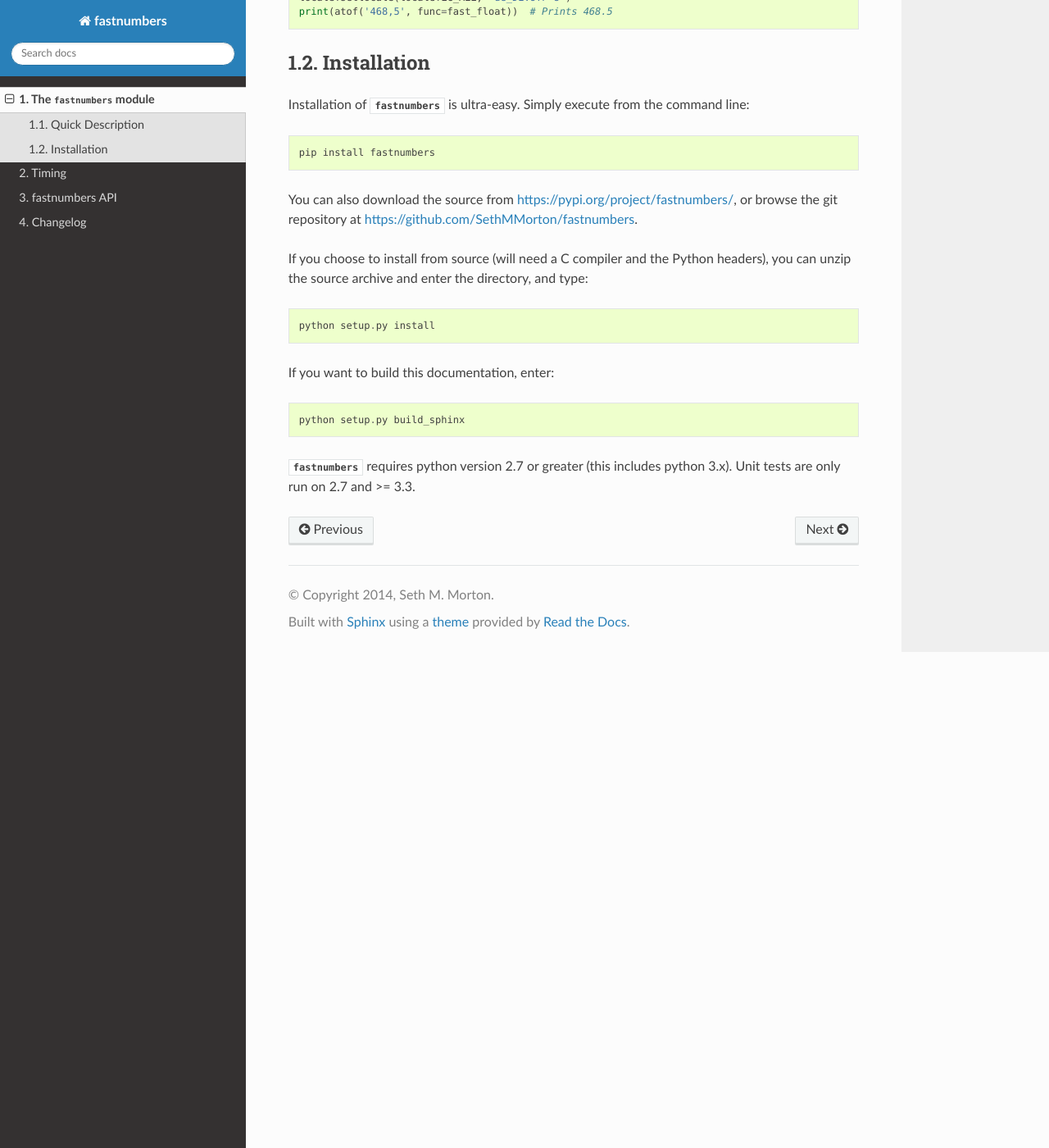
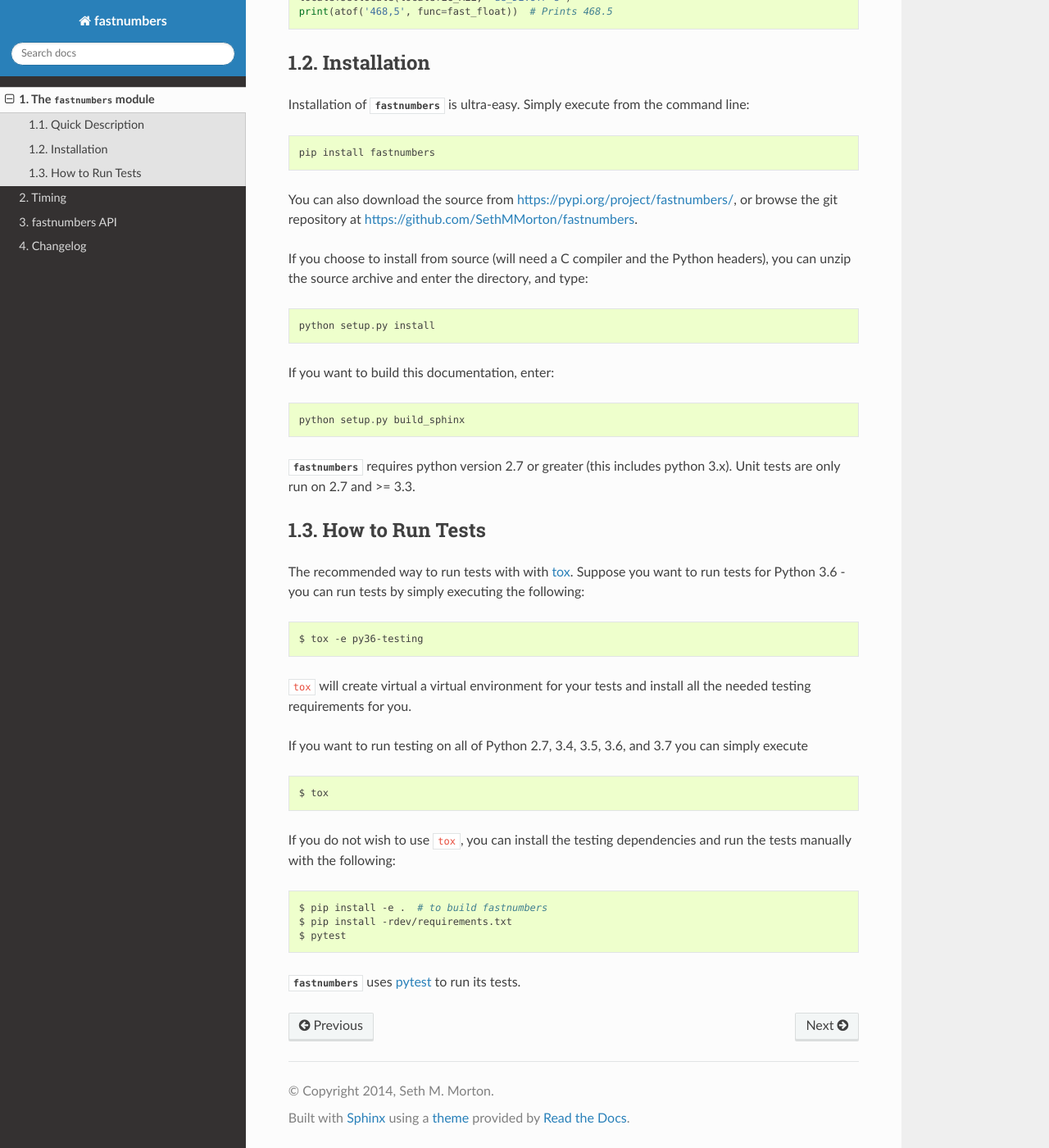
Before and after one commit to SethMMorton/fastnumbers, a Sphinx documentation site: the page built from docs/source/intro.rst, in a window 1280 px wide and 1400 px high, scrolled down 1364 px. Shown: the whole window at 82% size. Built offline with Sphinx 7.4.7 and the Read the Docs theme 2.0.0, drawn with Linux system fonts in a browser that asks for light colours.

Commit message:
Add documentation on how to run tests.

```diff
--- a/docs/source/intro.rst
+++ b/docs/source/intro.rst
@@ -96,3 +96,35 @@ If you want to build this documentation, enter::
 
 :mod:`fastnumbers` requires python version 2.7 or greater
 (this includes python 3.x). Unit tests are only run on 2.7 and >= 3.3.
+
+How to Run Tests
+----------------
+
+The recommended way to run tests with with `tox <https://tox.readthedocs.io/en/latest/>`_.
+Suppose you want to run tests for Python 3.6 - you can run tests by simply executing the
+following:
+
+.. code-block:: bash
+
+    $ tox -e py36-testing
+
+``tox`` will create virtual a virtual environment for your tests and install all the
+needed testing requirements for you.
+
+If you want to run testing on all of Python 2.7, 3.4, 3.5, 3.6, and 3.7 you can simply
+execute
+
+.. code-block:: bash
+
+    $ tox
+
+If you do not wish to use ``tox``, you can install the testing dependencies and run the
+tests manually with the following:
+
+.. code-block:: bash
+
+    $ pip install -e .  # to build fastnumbers
+    $ pip install -rdev/requirements.txt
+    $ pytest
+
+:mod:`fastnumbers` uses `pytest <https://docs.pytest.org/en/latest/>`_ to run its tests.
```
Also changed, not shown: README.rst (+32 -0 lines).
